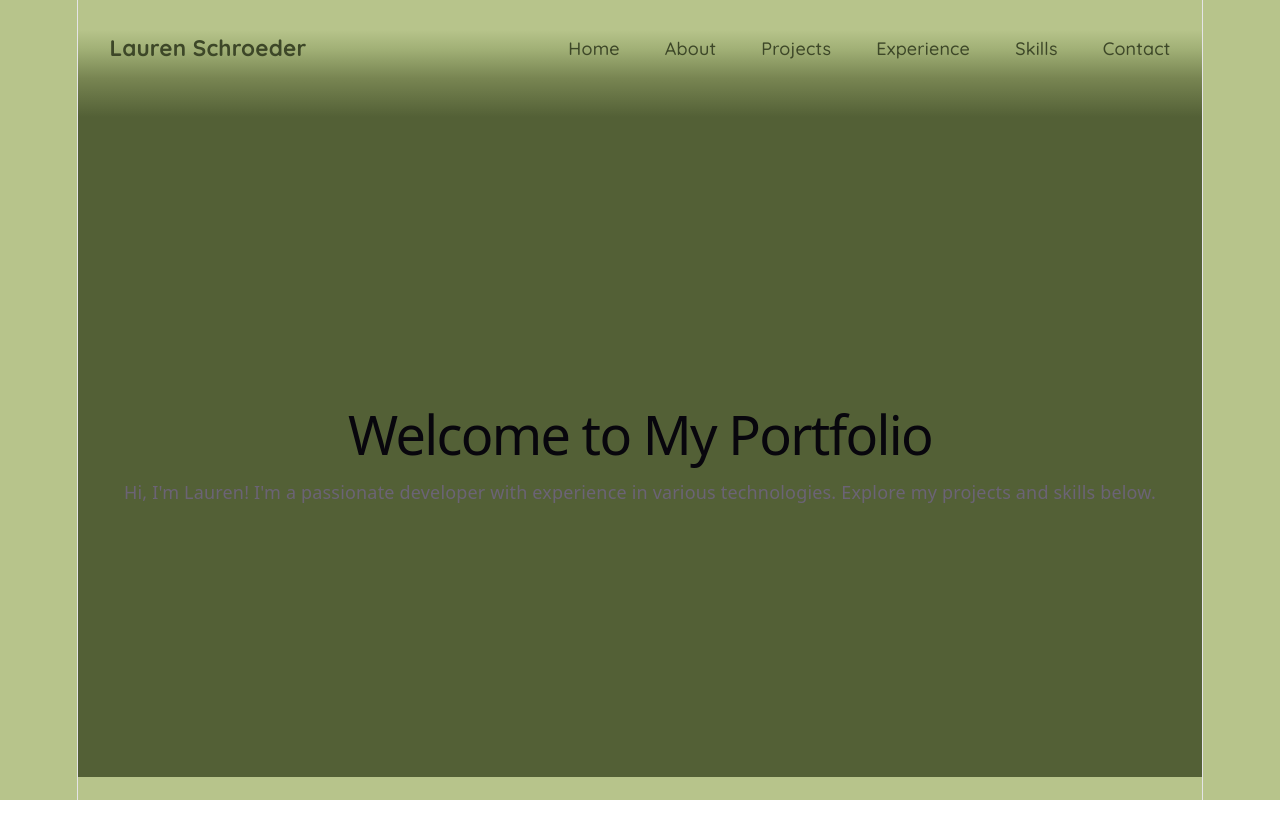
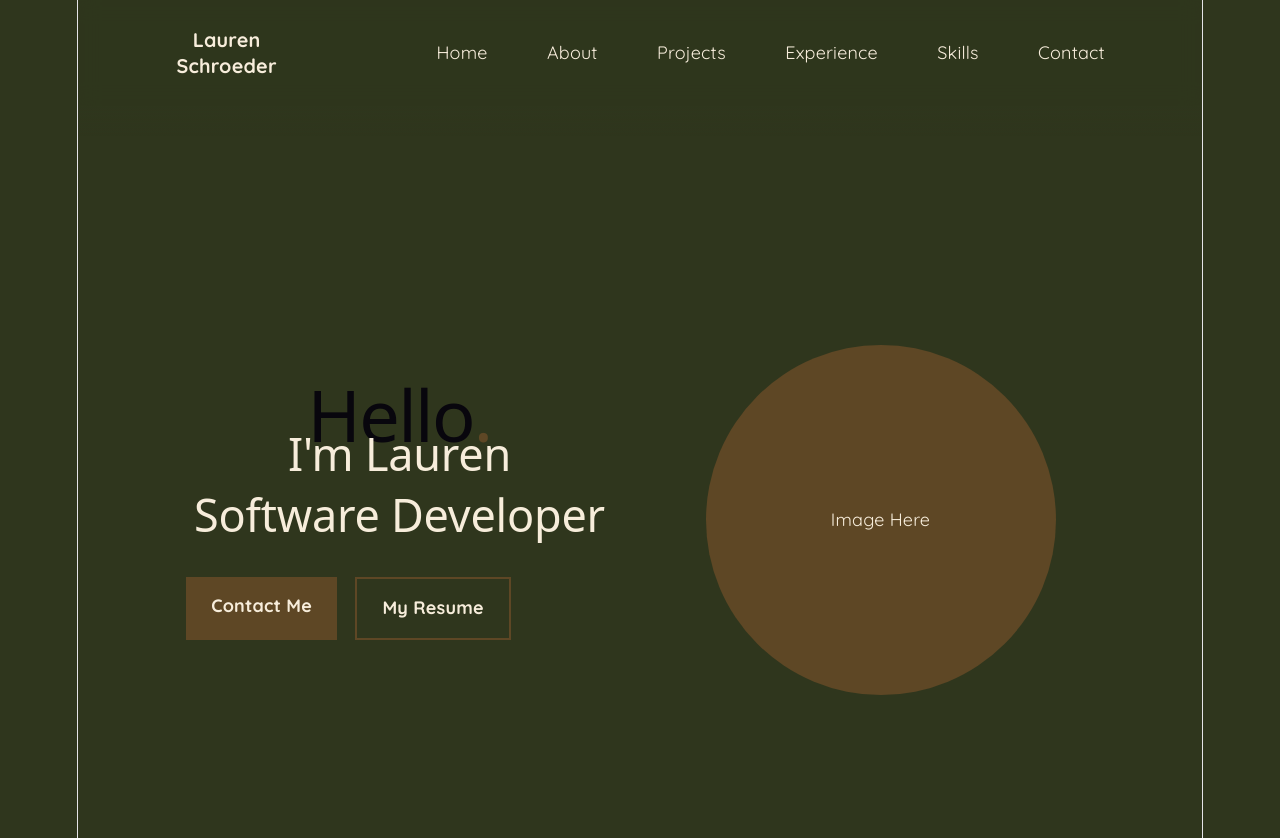
Before and after one commit to flamberdoodle/Lauren-portfolio, a React (Vite) app in the folder frontend/: page / in a window 1280 px wide. Shown: the top 838 px of the page. Before the commit the page ends 800 px from the top, so only its background shows below. Built offline with nearby package versions, Linux system fonts and the light colour scheme.

Commit message:
improvements and green color

```diff
--- a/frontend/src/App.css
+++ b/frontend/src/App.css
@@ -1,6 +1,14 @@
 /* Navigation bar styles */
-body{
-  background-color: #b7c48b;
+
+:root {
+  --terracotta: #C05C35;
+  --burnt-orange: #A0361B;
+  --earthy-green: #5E4725;
+  --golden-apricot: #EDA24E;
+  --soft-beige: #F7EDDB;
+  --sage-green: #A1B076;
+  --olive-green: #536036;
+  --dark-olive: #2F361D;
 }
 
 @font-face {
@@ -9,73 +17,66 @@ body{
   /* font-weight: normal; */
   font-style: normal;
 }
+body {
+  margin: 0;
+  background-color: var(--dark-olive);
+  color: var(--soft-beige);
+  font-family: "Quicksand", sans-serif;
+}
 
 .navbar {
   position: sticky;
-  top: 0px;
+  top: 0;
   z-index: 1000;
 
+  background-color: rgba(47, 54, 29, 0.78);
+  backdrop-filter: blur(10px);
+  -webkit-backdrop-filter: blur(10px);
+
+  padding: 1.5rem 4rem;
+}
+
+.navbar::after {
+  content: "";
+  position: absolute;
+  left: 0;
+  bottom: -30px;
+
   width: 100%;
-  max-width: 1200px;
+  height: 30px;
 
-  margin: 20px auto 0 auto;
+  background: linear-gradient(
+    to bottom,
+    rgba(47, 54, 29, 0.45),
+    rgba(47, 54, 29, 0)
+  );
+
+  pointer-events: none;
 }
 
 .navbar-container {
   display: flex;
-  justify-content: space-between;
   align-items: center;
-
-  background: linear-gradient(
-    to bottom,
-    #b7c48b 10%,
-    #a1b076 30%,
-    #788552 60%,
-    #536036 100%
-  );
-
-  /* box-shadow:
-    inset 0 2px 4px rgba(255,255,255,0.35),
-    inset 0 -2px 4px rgba(0,0,0,0.2),
-    0 8px 20px rgba(0,0,0,0.15); */
-
-  /* border-radius: 100px; */
-  padding-top: 0.25rem;
-  padding-bottom: 2.5rem;
-  padding-left: 0.75rem;
-  padding-right: 0.75rem;
-
-  /* box-shadow:
-    0 8px 20px rgba(0, 0, 0, 0.15),
-    0 4px 8px rgba(0, 0, 0, 0.1); */
+  /* justify-content: space-between; */
 }
 
 .navbar-logo {
-  font-size: 1.25rem;
-  font-weight: Bold;
-  padding: 0.6rem 1rem;
-  border-radius: 999px;
-  color: #3D4728;
+  color: var(--soft-beige);
   text-decoration: none;
-  font-family: 'Quicksand', sans-serif;
-  -webkit-font-smoothing: antialiased;
-
-  /* transition:
-    background-color 0.3s ease,
-    color 0.3s ease,
-    transform 0.2s ease; */
+  position: relative;
+  display: inline-flex;
+  align-items: center;
+  padding: 0rem 0.5rem;
+  margin-right: 6rem;
+  font-weight: 700;
+  font-size: 1.1rem;
 }
-
-/* .navbar-logo:hover {
-  color: #f7eddb;
-  background-color: #536036;
-  transform: translateY(-2px);
-} */
 
 .navbar-links {
   display: flex;
+  flex-direction: row;
   align-items: center;
-  gap: 0.5rem;
+  gap: .5rem;
 
   list-style: none;
   margin: 0;
@@ -83,50 +84,120 @@ body{
 }
 
 .navbar-links a {
+  color: var(--soft-beige);
   text-decoration: none;
-  color: #3D4728;
-  font-family: 'Quicksand', sans-serif;
-  -webkit-font-smoothing: antialiased;
-  font-size: 1rem;
-  font-weight: 500;
+  position: relative;
 
-  border-radius: 999px;
-  padding: 0.6rem 1rem;
+  display: inline-flex;
+  align-items: center;
+  justify-content: center;
+
+  padding: 0.5rem 1.4rem;
+
+  line-height: 1;
+}
+
+.navbar-links a::before,
+.navbar-links a::after {
+  content: "";
+  position: absolute;
+  top: 50%;
+
+  width: 12px;
+  height: 26px;
+
+  opacity: 0;
+  transform: translateY(-50%);
 
   transition:
-    color 0.3s ease,
-    background-color 0.3s ease,
-    transform 0.2s ease;
+    opacity 0.25s ease,
+    transform 0.25s ease;
+}
+
+.navbar-links a::before {
+  left: 0;
+
+  border-left: 3px solid var(--sage-green);
+  border-top: 3px solid var(--sage-green);
+  border-bottom: 3px solid var(--sage-green);
+}
+
+.navbar-links a::after {
+  right: 0;
+
+  border-right: 3px solid var(--sage-green);
+  border-top: 3px solid var(--sage-green);
+  border-bottom: 3px solid var(--sage-green);
 }
 
 .navbar-links a:hover {
-  color: #f7eddb;
-  background-color: #536036;
-  transform: translateY(-2px);
+  color: var(--golden-apricot);
 }
 
-section {
-  background-color: #536036;
-  padding: 5rem 2rem;
-  min-height: 60vh;
+.navbar-links a:hover::before,
+.navbar-links a:hover::after {
+  opacity: 1;
 }
 
-#home {
-  background-color: #536036;
-  min-height: 60vh;
+.home-page {
+  min-height: 90vh;
+  display: grid;
+  grid-template-columns: 1fr 1fr;
+  align-items: center;
+  padding: 3rem 6rem;
+  gap: 3rem;
+}
+
+.home-text h1 {
+  font-size: 4rem;
+  margin: 0;
+}
+
+.home-text h2 {
+  font-size: 2.5rem;
+  color: var(--soft-beige);
+}
+
+.accent {
+  color: var(--earthy-green);
+}
+
+.home-buttons {
   display: flex;
-  flex-direction: column;
+  gap: 1rem;
+  margin-top: 2rem;
+}
+
+.primary-button,
+.secondary-button {
+  padding: 0.9rem 1.4rem;
+  text-decoration: none;
+  font-weight: 700;
+}
+
+.primary-button {
+  background-color: var(--earthy-green);
+  color: var(--soft-beige);
+}
+
+.secondary-button {
+  border: 2px solid var(--earthy-green);
+  color: var(--soft-beige);
+}
+
+.home-visual {
+  display: flex;
   justify-content: center;
 }
 
-h1 {
-  /* background-color: #f7eddb; */
-  font-size: 3rem;
-}
-
-h2 {
-  /* background-color: #f7eddb; */
-  font-size: 2rem;
+.profile-circle {
+  width: 350px;
+  height: 350px;
+  border-radius: 50%;
+  background-color: var(--earthy-green);
+  display: flex;
+  align-items: center;
+  justify-content: center;
 }
 
 /* Homescreen styles */
--- a/frontend/src/Components/Home.jsx
+++ b/frontend/src/Components/Home.jsx
@@ -1,10 +1,24 @@
-function Home () {
-    return (
-        <section id="home">
-            <h1>Welcome to My Portfolio</h1>
-            <p>Hi, I'm Lauren! I'm a passionate developer with experience in various technologies. Explore my projects and skills below.</p>
-        </section>
-    );
+function Home() {
+  return (
+    <main className="home-page">
+      <section className="home-text">
+        <h1>Hello<span className="accent">.</span></h1>
+        <h2>I&apos;m Lauren</h2>
+        <h2>Software Developer</h2>
+
+        <div className="home-buttons">
+          <a className="primary-button" href="/contact">Contact Me</a>
+          <a className="secondary-button" href="/resume.pdf">My Resume</a>
+        </div>
+      </section>
+
+      <section className="home-visual">
+        <div className="profile-circle">
+          Image Here
+        </div>
+      </section>
+    </main>
+  );
 }
 
 export default Home;
```
